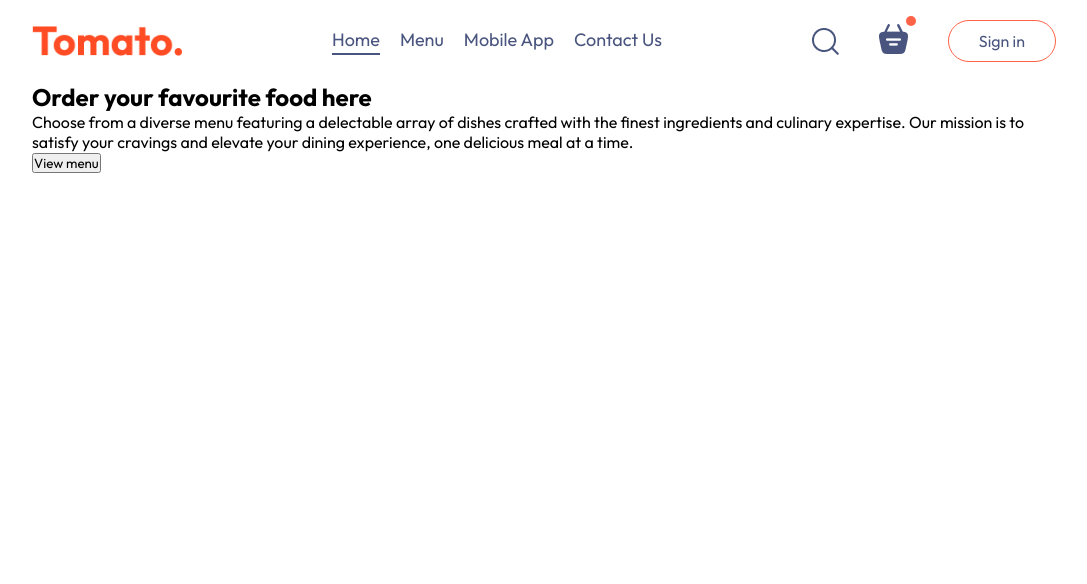
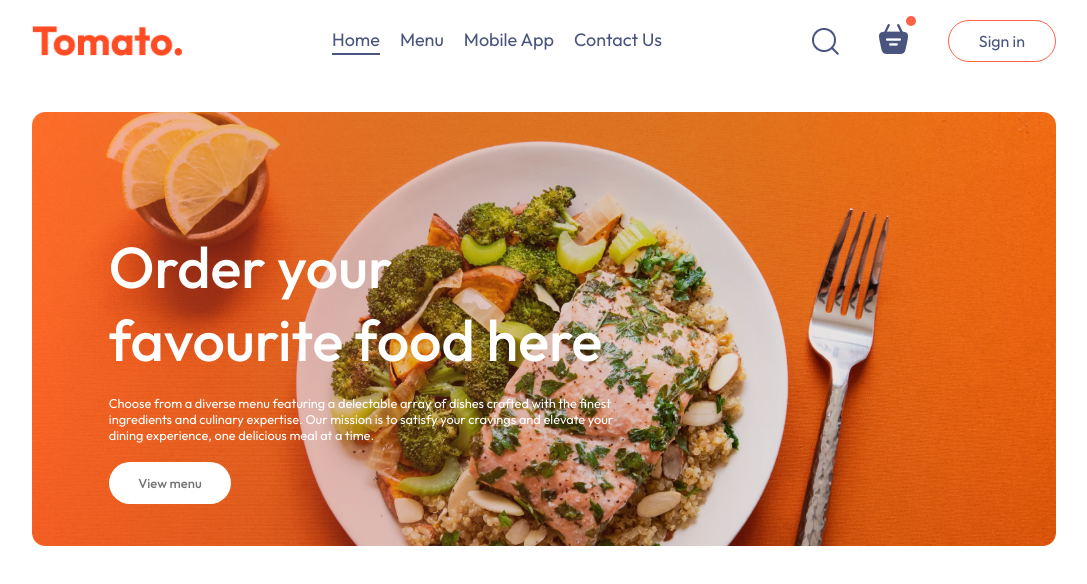
Before and after one commit to PotatoDoge/delivery-webapp, a React (Create React App) app: page / in a window 1280 px wide. Shown: the top 584 px of the page, without its empty margins (96-1183 px from the left). Built offline with nearby package versions, Linux system fonts and the light colour scheme.

Commit message:
Add header image and text

```diff
--- a/src/components/header/Header.css
+++ b/src/components/header/Header.css
@@ -0,0 +1,40 @@
+.header{
+    height: 34vw;
+    margin: 30px auto;
+    background: url('../../assets/header_img.png') no-repeat;
+    background-size: contain;
+    position: relative;
+}
+
+.header-contents{
+    position: absolute;
+    display: flex;
+    flex-direction: column;
+    align-items: start;
+    gap: 1.5vw;
+    max-width: 50%;
+    bottom: 10%;
+    left: 6vw;
+    animation: fadeIn 2s;
+}
+
+.header-contents h2{
+    font-weight: 500;
+    color: white;
+    font-size: max(4.5vw, 22px);
+}
+
+.header-contents p{
+    color: white;
+    font-size: 1vw;
+}
+
+.header-contents button{
+    border: none;
+    color: #747474;
+    font-weight: 500;
+    padding: 1vw 2.3vw;
+    background-color: white;
+    font-size: max(1vw, 13px);
+    border-radius: 50px;
+}
--- a/src/components/header/Header.jsx
+++ b/src/components/header/Header.jsx
@@ -1,4 +1,5 @@
 import React from 'react';
+import './Header.css'
 
 const Header = () => {
     return(
--- a/src/index.css
+++ b/src/index.css
@@ -20,3 +20,12 @@
   width: 80%;
   margin: auto;
 }
+
+@keyframes fadeIn {
+  0%{
+    opacity: 0;
+  }
+  100%{
+    opacity: 1;
+  }
+}
```
